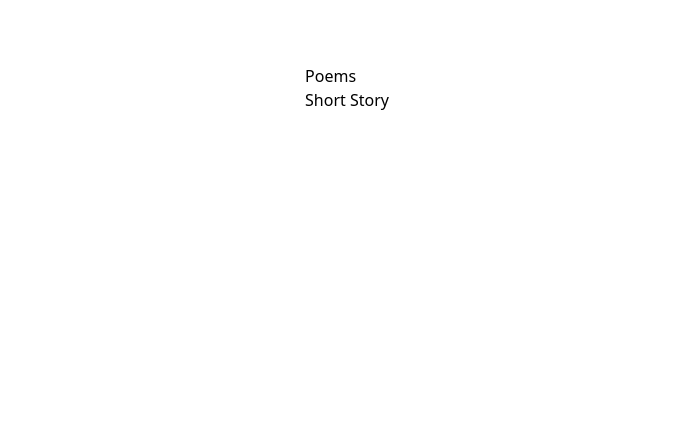
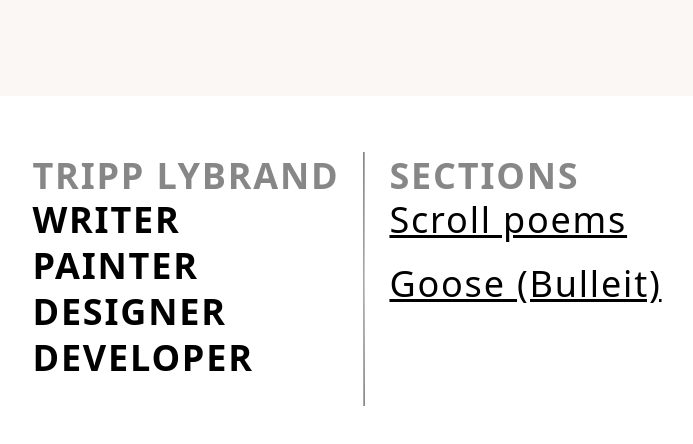
Before and after one commit to tripplybrand/website, a Next.js app: page / in a window 1280 px wide. Shown: the top 444 px of the page, without its empty margins (293-986 px from the left). Built offline with nearby package versions, Linux system fonts and the light colour scheme.

Commit message:
Add single large screen version of home page. Need to abstract into components.

```diff
--- a/src/icons/index.tsx
+++ b/src/icons/index.tsx
@@ -1,4 +1,5 @@
 import ArrowIcon from './arrow-icon.svg'
 import RepeatIcon from './repeat-icon.svg'
+import DividerIcon from './divider-icon.svg'
 
-export { ArrowIcon, RepeatIcon }
+export { ArrowIcon, RepeatIcon, DividerIcon }
--- a/src/pages/_document.tsx
+++ b/src/pages/_document.tsx
@@ -24,7 +24,7 @@ class MyDocument extends Document {
             crossOrigin=""
           />
         </Head>
-        <body className="overflow-x-hidden">
+        <body className="overflow-x-hidden bg-[#FAF7F5]">
           <Main />
           <NextScript />
         </body>
--- /dev/null
+++ b/src/pages/goose.tsx
@@ -0,0 +1,7 @@
+import { NextPage } from 'next'
+
+const Goose: NextPage = () => {
+  return <div>This will be a short story</div>
+}
+
+export default Goose
--- a/src/pages/index.tsx
+++ b/src/pages/index.tsx
@@ -1,17 +1,51 @@
 import type { NextPage } from 'next'
 import Link from 'next/link'
+import { DividerIcon } from 'icons'
 
 const Home: NextPage = () => {
+  //Need to center the height at some point I think
   return (
-    <div className="m-auto w-max pt-16">
-      <ul>
-        <li>
-          <Link href="/poems">
-            <a>Poems</a>
+    <div className="m-auto w-max p-14 mt-24 bg-white flex gap-x-6">
+      {/* Left bio column */}
+      <div className="flex flex-col">
+        <h1 className="text-[#878787] text-4xl font-bold uppercase leading-[3rem] tracking-wider">
+          Tripp Lybrand
+        </h1>
+        <div className="flex flex-col gap-y-1.5">
+          <span className="text-4xl font-bold uppercase tracking-wider">
+            Writer
+          </span>
+          <span className="text-4xl font-bold uppercase tracking-wider">
+            Painter
+          </span>
+          <span className="text-4xl font-bold uppercase tracking-wider">
+            Designer
+          </span>
+          <span className="text-4xl font-bold uppercase tracking-wider">
+            Developer
+          </span>
+        </div>
+      </div>
+      {/* Middle divider*/}
+      <DividerIcon className="fill-[#878787]" />
+      {/* Right pages column */}
+      <div className="flex flex-col">
+        <h2 className="text-[#878787] text-4xl font-bold uppercase leading-[3rem] tracking-wider">
+          Sections
+        </h2>
+        <div className="flex flex-col gap-y-6">
+          <Link href="/scroll-poems">
+            <a className="text-4xl font-light tracking-wider underline hover:text-matisse-red-200">
+              Scroll poems
+            </a>
           </Link>
-        </li>
-        <li>Short Story</li>
-      </ul>
+          <Link href="/goose">
+            <a className="text-4xl font-light tracking-wider underline hover:text-matisse-red-200">
+              Goose (Bulleit)
+            </a>
+          </Link>
+        </div>
+      </div>
     </div>
   )
 }
--- a/src/pages/poems/index.tsx
+++ b/src/pages/scroll-poems/index.tsx
@@ -5,17 +5,17 @@ const Poems: NextPage = () => {
   return (
     <ul className="w-max m-auto p-16">
       <li>
-        <Link href="/poems/jakes-parade">
+        <Link href="/scroll-poems/jakes-parade">
           <a>Jake&apos;s Parade</a>
         </Link>
       </li>
       <li>
-        <Link href="/poems/lapsang-souchong">
+        <Link href="/scroll-poems/lapsang-souchong">
           <a>Lapsang Souchong</a>
         </Link>
       </li>
       <li>
-        <Link href="/poems/corrective-lenses">
+        <Link href="/scroll-poems/corrective-lenses">
           <a>Corrective Lenses</a>
         </Link>
       </li>
```
Also changed, not shown: src/icons/divider-icon.svg (added), src/pages/scroll-poems/corrective-lenses.tsx (renamed from src/pages/poems/corrective-lenses.tsx), src/pages/scroll-poems/jakes-parade.tsx (renamed from src/pages/poems/jakes-parade.tsx), src/pages/scroll-poems/lapsang-souchong.tsx (renamed from src/pages/poems/lapsang-souchong.tsx), src/styles/globals.css (line endings or trailing spaces).
